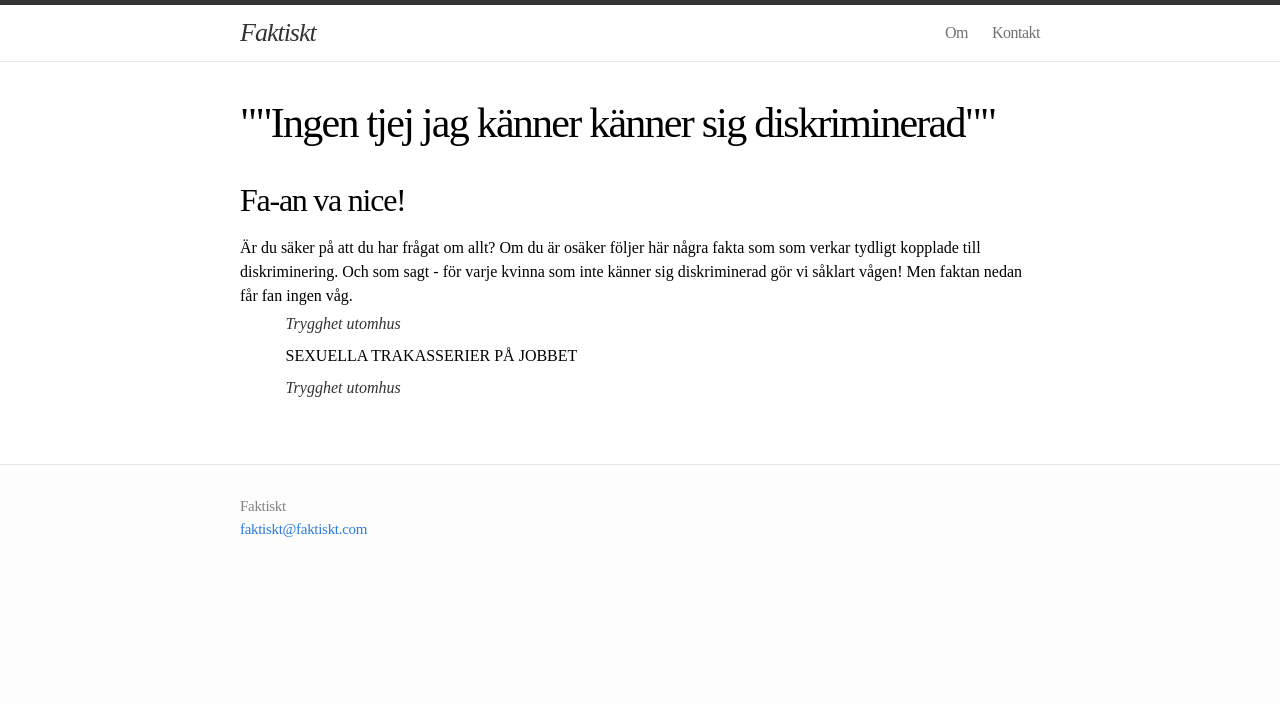
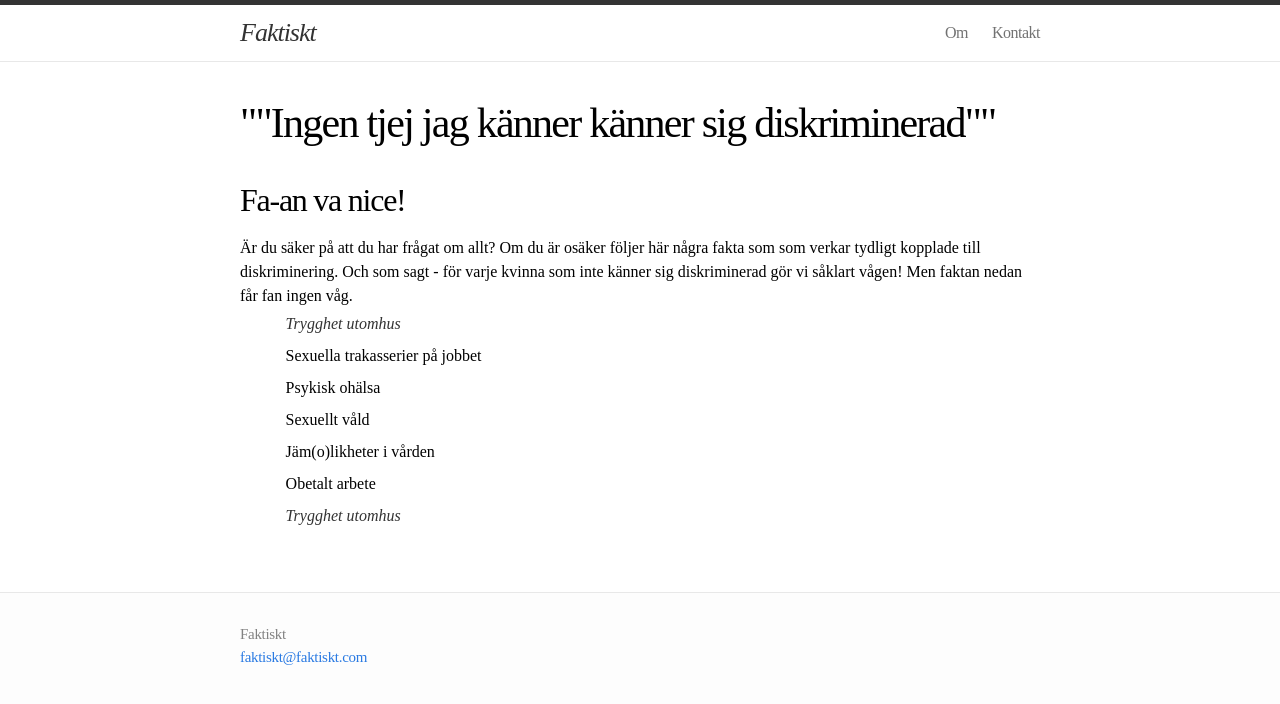
Before and after one commit to frigolitvarulv/faktiskt.github.io, a Jekyll site: the page built from jamstalldhet/ingen-tjej-jag-k-nner-k-nner-sig-diskriminerad.md, in a window 1280 px wide. Shown: the top 704 px of the page. Built offline with Jekyll 4.4.1, drawn with Linux system fonts in a browser that asks for light colours; Markdown is read by kramdown in place of the engine named in the settings.

Commit message:
Updated ingen-tjej-jag-k-nner-k-nner-sig-diskriminerad.md

```diff
--- a/jamstalldhet/ingen-tjej-jag-k-nner-k-nner-sig-diskriminerad.md
+++ b/jamstalldhet/ingen-tjej-jag-k-nner-k-nner-sig-diskriminerad.md
@@ -12,4 +12,8 @@ title: "\"Ingen tjej jag känner känner sig diskriminerad\""
 Är du säker på att du har frågat om allt? Om du är osäker följer här några fakta som som verkar tydligt kopplade till diskriminering. Och som sagt - för varje kvinna som inte känner sig diskriminerad gör vi såklart vågen! Men faktan nedan får fan ingen våg.
 
 - [Trygghet utomhus](/jamstalldhet/ingen-tjej-jag-k-nner-k-nner-sig-diskriminerad/trygghet-utomhus/)
-- SEXUELLA TRAKASSERIER PÅ JOBBET
+- Sexuella trakasserier på jobbet
+- Psykisk ohälsa
+- Sexuellt våld
+- Jäm(o)likheter i vården
+- Obetalt arbete
```
